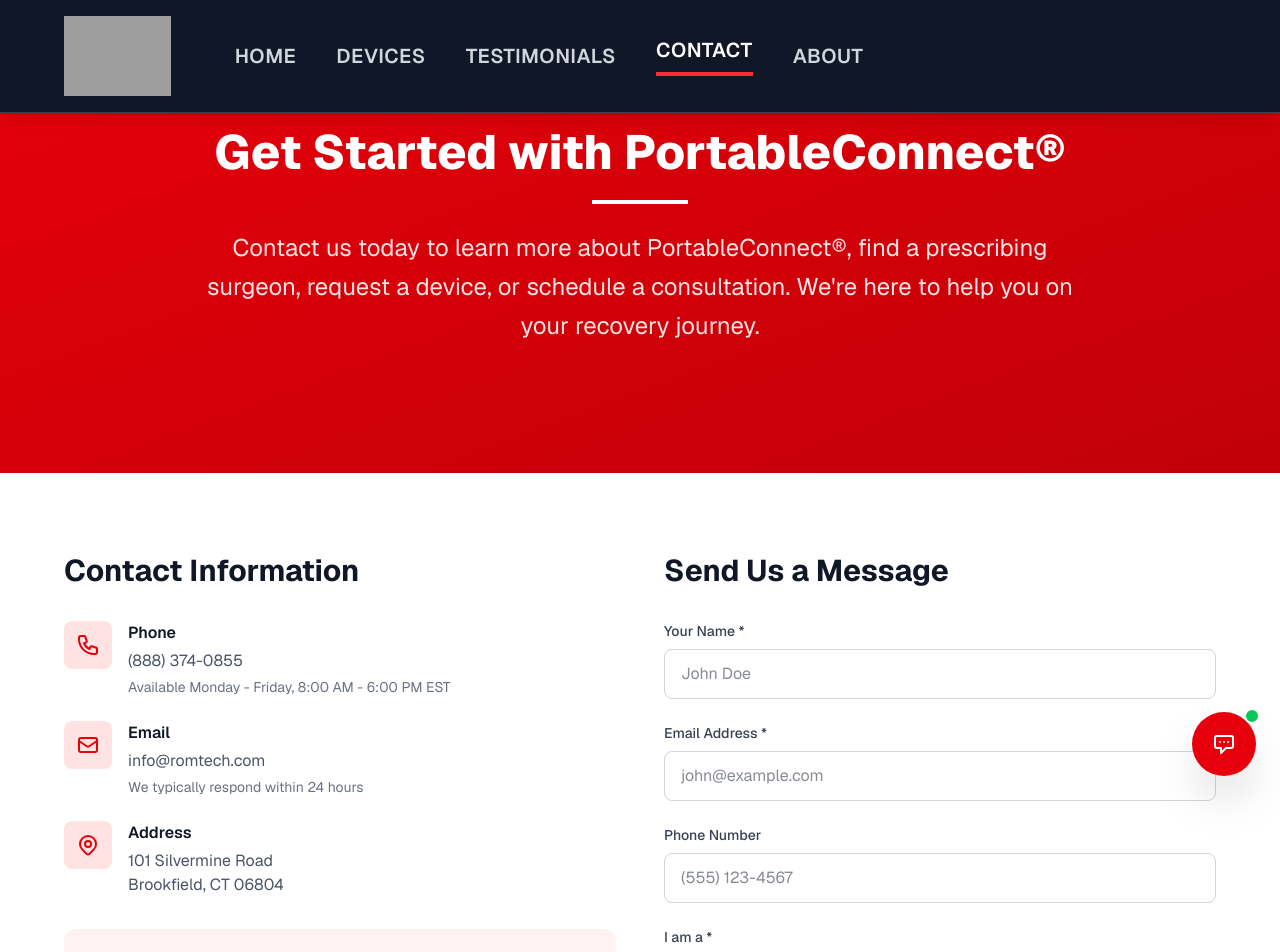
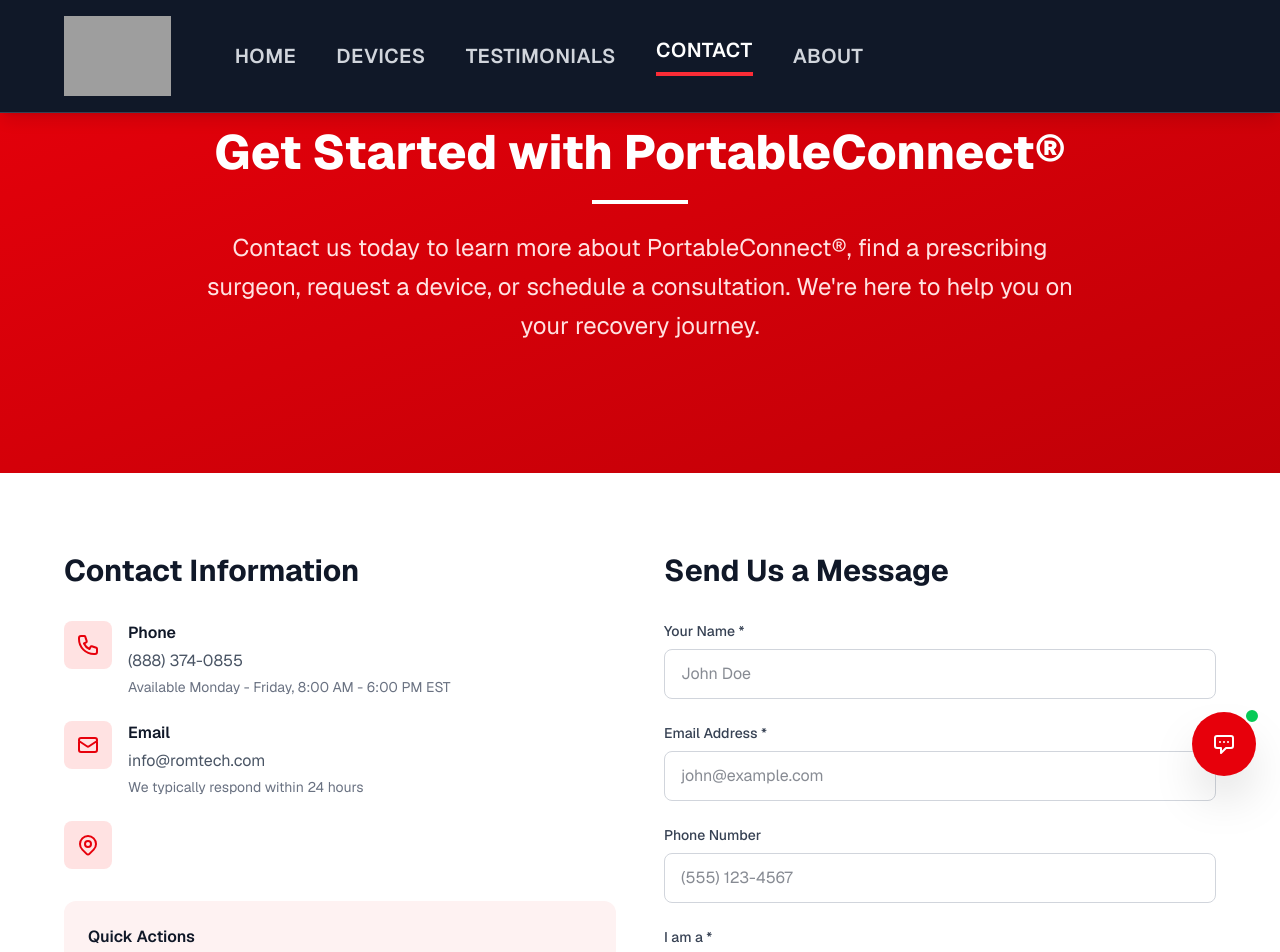
Before and after one commit to KuberaliX/AreteMedicalServices, a Next.js app: page /contact in a window 1280 px wide. Shown: the top 952 px of the page. Built offline with nearby package versions, Linux system fonts and the light colour scheme; grey boxes are pictures that could not be loaded.

Commit message:
Update page.tsx

```diff
--- a/app/contact/page.tsx
+++ b/app/contact/page.tsx
@@ -84,10 +84,6 @@
                       <path strokeLinecap="round" strokeLinejoin="round" strokeWidth={2} d="M17.657 16.657L13.414 20.9a1.998 1.998 0 01-2.827 0l-4.244-4.243a8 8 0 1111.314 0z" />
                       <path strokeLinecap="round" strokeLinejoin="round" strokeWidth={2} d="M15 11a3 3 0 11-6 0 3 3 0 016 0z" />
                     </svg>
-                  </div>
-                  <div>
-                    <p className="font-semibold text-gray-900 mb-1">Address</p>
-                    <p className="text-gray-600">101 Silvermine Road<br />Brookfield, CT 06804</p>
                   </div>
                 </div>
               </div>
```
